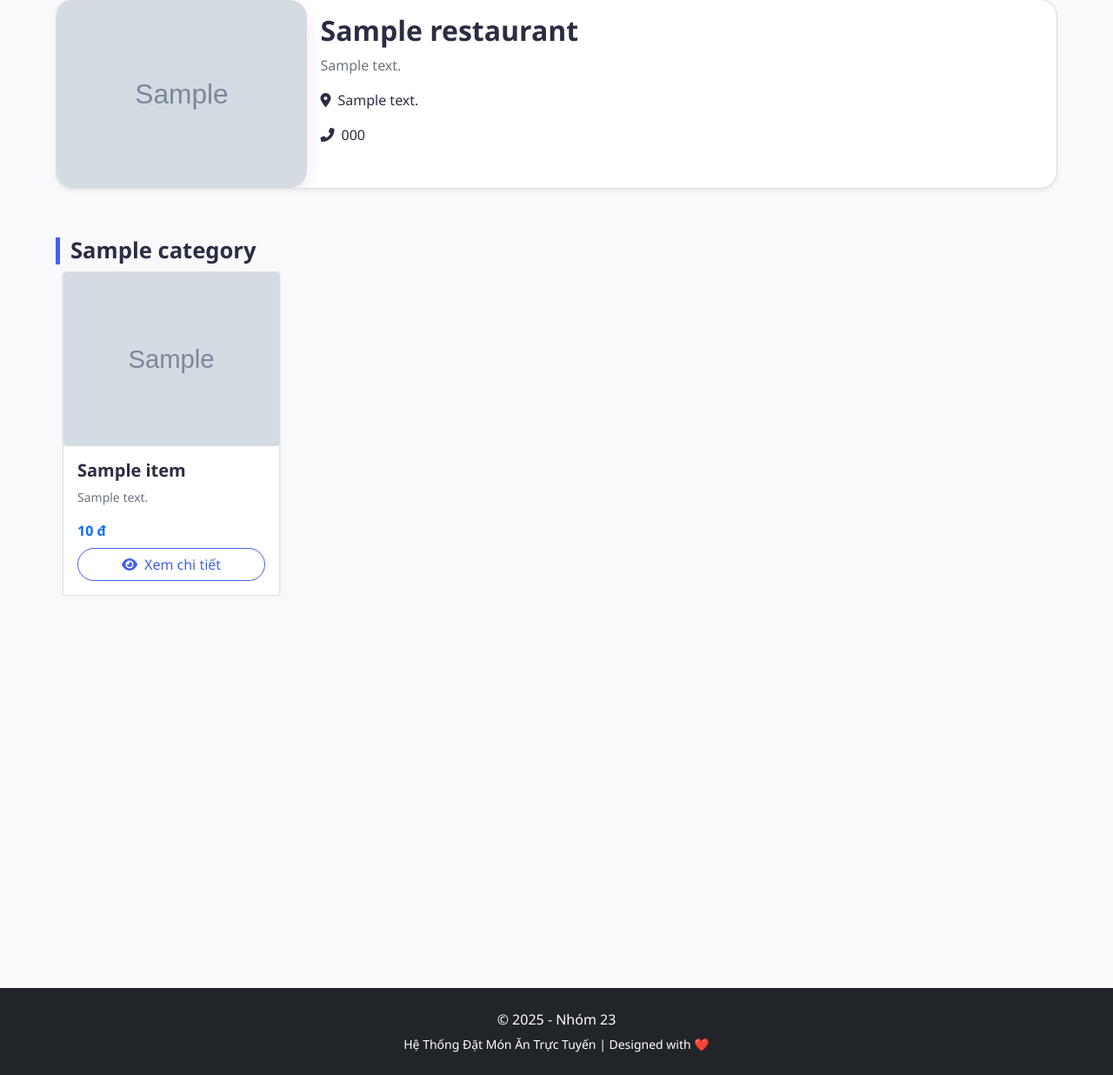
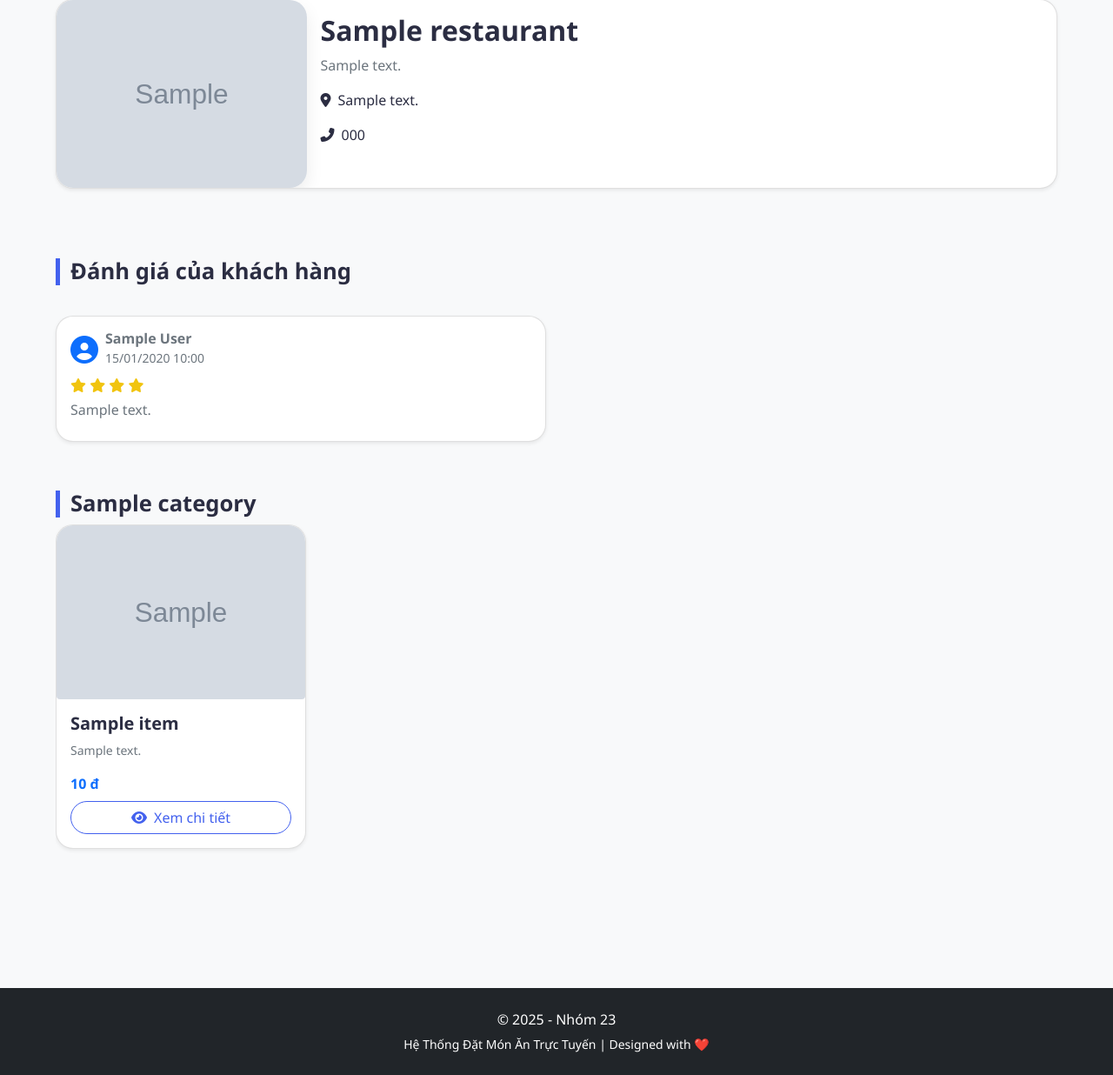
Before and after one commit to lybuida/Ordering_Food_App, a Flask app: page /customer/restaurant/1 in a window 1280 px wide. Shown: the part 215-1451 px from the top of the page at 87% size. Run offline with Flask 3, Linux system fonts and the light colour scheme; a user stored in the database is signed in; tables that the repository leaves empty hold one stand-in row (values such as "Sample post"); grey boxes marked "Sample" are stand-in pictures.

Commit message:
DDATT - update 3.3.1.3 danh gia - Ly

```diff
--- a/OrderingFoodApp/routes/customer.py
+++ b/OrderingFoodApp/routes/customer.py
@@ -238,3 +238,12 @@ def order_detail(order_id):
                            order=order,
                            order_items=order_items,
                            payment=payment)
+
+@customer_bp.route('/restaurant/<int:restaurant_id>/reviews')
+@login_required
+def restaurant_reviews(restaurant_id):
+    restaurant = Restaurant.query.get_or_404(restaurant_id)
+    reviews = restaurant.reviews  # tất cả reviews đã load sẵn quan hệ ORM
+    return render_template('customer/restaurant_reviews.html',
+                           restaurant=restaurant,
+                           reviews=reviews)
--- a/OrderingFoodApp/static/css/customer/menu_item_detail.css
+++ b/OrderingFoodApp/static/css/customer/menu_item_detail.css
@@ -108,7 +108,7 @@ input[type="number"]::-webkit-outer-spin-button {
     border-radius: 50px;
     background: linear-gradient(135deg, var(--primary-color), var(--accent-color));
     color: #fff;
-    height: 35px; /* Chiều cao bằng btn-success */
+    height: 34px; /* Chiều cao bằng btn-success */
     width: 35px;  /* Chiều rộng để tròn */
     padding: 0;
     font-size: 1.2rem;
@@ -124,6 +124,8 @@ input[type="number"]::-webkit-outer-spin-button {
 .input-group input[type="number"] {
     text-align: center;
     border: 0.1px solid var(--primary-color);
+    height: 34px; /* Chiều cao bằng btn-success */
+    width: 34px;  /
     border-radius: 50px;
     font-size: 1rem;
     transition: var(--transition);
--- a/OrderingFoodApp/static/css/customer/restaurant_detail.css
+++ b/OrderingFoodApp/static/css/customer/restaurant_detail.css
@@ -127,3 +127,48 @@ body {
     background-color: #f1f3f5;
     color: var(--light-text);
 }
+
+.card .fa-star {
+    color: #f1c40f; /* Màu sao vàng */
+}
+
+.card .fa-user-circle {
+    color: var(--primary-color);
+}
+
+
+.no-review {
+    margin-left: 16px; /* đúng khoảng cách của card */
+    color: var(--light-text);
+    font-size: 1rem;
+}
+
+/* Slider: cho khoảng cách giữa các card */
+[id^="slider-"] {
+  display: flex;           /* đảm bảo flex container */
+  gap: 1rem;               /* khoảng cách 1rem giữa mỗi card */
+  padding-bottom: 1rem;    /* khoảng trắng dưới nếu cần */
+  overflow-x: auto;        /* vẫn giữ scroll */
+  scroll-behavior: smooth; /* smooth scroll */
+}
+
+/* Ép mỗi card target auto width, giữ margin-bottom cũ */
+[id^="slider-"] .col-lg-3,
+[id^="slider-"] .col-md-4,
+[id^="slider-"] .col-sm-6 {
+  flex: 0 0 auto;          /* không co giãn, width mặc định theo class */
+  margin-bottom: 1rem;     /* giữ khoảng cách dưới */
+}
+
+/* Nếu muốn, ẩn scroll bar đẹp hơn */
+[id^="slider-"]::-webkit-scrollbar {
+  height: 6px;
+}
+[id^="slider-"]::-webkit-scrollbar-thumb {
+  background: rgba(0,0,0,0.2);
+  border-radius: 3px;
+}
+
+.review-item {
+  transition: var(--transition);
+}
--- a/OrderingFoodApp/static/js/customer/restaurant_detail.js
+++ b/OrderingFoodApp/static/js/customer/restaurant_detail.js
@@ -25,3 +25,35 @@ document.addEventListener('DOMContentLoaded', function() {
         });
     });
 });
+
+function scrollMenu(id, amount) {
+        const slider = document.getElementById(id);
+        slider.scrollBy({ left: amount, behavior: 'smooth' });
+    }
+
+    function updateSliderButtons(sliderId) {
+    const slider = document.getElementById(sliderId);
+    const prevBtn = slider.parentElement.querySelector('.prev-btn');
+    const nextBtn = slider.parentElement.querySelector('.next-btn');
+
+    const maxScrollLeft = slider.scrollWidth - slider.clientWidth;
+
+    // Disable nút khi ở đầu hoặc cuối
+    prevBtn.disabled = slider.scrollLeft <= 0;
+    nextBtn.disabled = slider.scrollLeft >= maxScrollLeft;
+
+    // Hoặc ẩn nút nếu ít món
+    if (slider.scrollWidth <= slider.clientWidth) {
+        prevBtn.style.display = 'none';
+        nextBtn.style.display = 'none';
+    } else {
+        prevBtn.style.display = 'inline-flex';
+        nextBtn.style.display = 'inline-flex';
+    }
+    }
+
+    // Gọi khi load và khi scroll
+    document.querySelectorAll('[id^=slider-]').forEach(slider => {
+        slider.addEventListener('scroll', () => updateSliderButtons(slider.id));
+        updateSliderButtons(slider.id);
+    });
--- a/OrderingFoodApp/templates/customer/restaurant_detail.html
+++ b/OrderingFoodApp/templates/customer/restaurant_detail.html
@@ -21,6 +21,48 @@
         </div>
     </div>
 
+    <!-- Phần đánh giá của khách hàng -->
+    <div class="mt-5">
+        <div class="d-flex justify-content-between align-items-center mb-3">
+            <h3 class="menu-section-title">Đánh giá của khách hàng</h3>
+            {% if restaurant.reviews|length > 2 %}
+            <button id="toggleReviews" class="btn btn-light rounded-circle next-btn" data-expanded="false"
+                    onclick="window.location.href='{{ url_for('customer.restaurant_reviews', restaurant_id=restaurant.id) }}'">
+                <i class="fas fa-arrow-right"></i>
+            </button>
+            {% endif %}
+        </div>
+
+        {% if restaurant.reviews %}
+        <div id="reviewContainer" class="row text-muted review">
+            {% for review in restaurant.reviews %}
+            <div class="col-md-6 mb-4 review-item">
+                <div class="card shadow-sm p-3">
+                    <div class="d-flex align-items-center mb-2">
+                        <i class="fas fa-user-circle fa-2x me-2 text-primary"></i>
+                        <div>
+                            <h6 class="mb-0 fw-bold">{{ review.customer.name }}</h6>
+                            <small class="text-muted">{{ review.created_at.strftime('%d/%m/%Y %H:%M') }}</small>
+                        </div>
+                    </div>
+                    <p class="mb-1 text-warning">
+                        {% for _ in range(review.rating) %}
+                        <i class="fas fa-star"></i>
+                        {% endfor %}
+                    </p>
+                    <p class="mb-2">{{ review.comment }}</p>
+                </div>
+            </div>
+            {% endfor %}
+        </div>
+        {% else %}
+        <p class="text-muted no-review">
+            Chưa có đánh giá nào cho nhà hàng này.
+        </p>
+        {% endif %}
+    </div>
+
+
     <!-- Thực đơn nhóm theo loại (Slider ngang) -->
     {% for category in restaurant.menu_items|groupby('category.name') %}
     <div class="mb-5">
@@ -28,20 +70,20 @@
             <h3 class="menu-section-title mb-0">{{ category.grouper }}</h3>
             <div class="d-inline-flex gap-2">
                 <button class="btn btn-light rounded-circle prev-btn"
-                        onclick="scrollMenu('slider-{{ loop.index }}', -260)">
+                        onclick="scrollMenu('slider-{{ loop.index }}', -300)">
                     <i class="fas fa-chevron-left"></i>
                 </button>
                 <button class="btn btn-light rounded-circle next-btn"
-                        onclick="scrollMenu('slider-{{ loop.index }}', 260)">
+                        onclick="scrollMenu('slider-{{ loop.index }}', 300)">
                     <i class="fas fa-chevron-right"></i>
                 </button>
             </div>
         </div>
 
-
         <div class="d-flex overflow-hidden" id="slider-{{ loop.index }}" style="scroll-behavior: smooth;">
             {% for item in category.list %}
-            <div class="card shadow-sm rounded mx-2" style="width: 250px; flex: 0 0 auto;">
+            <div class="col-lg-3 col-md-4 col-sm-6 mb-4">
+                <div class="card h-100 shadow-sm">
                     <img src="{{ item.image_url or 'https://via.placeholder.com/400x300?text=Món+Ăn' }}"
                          class="card-img-top rounded" alt="{{ item.name }}">
                     <div class="card-body d-flex flex-column">
@@ -54,7 +96,9 @@
                         </a>
                     </div>
                 </div>
+            </div>
             {% endfor %}
+
         </div>
     </div>
     {% endfor %}
@@ -64,37 +108,34 @@
 <script src="{{ url_for('static', filename='js/customer/restaurant_detail.js') }}"></script>
 
 <script>
-    function scrollMenu(id, amount) {
-        const slider = document.getElementById(id);
-        slider.scrollBy({ left: amount, behavior: 'smooth' });
+document.addEventListener('DOMContentLoaded', () => {
+  const toggleBtn   = document.getElementById('toggleReviews');
+  const reviewItems = document.querySelectorAll('#reviewContainer .review-item');
+
+  if (!toggleBtn) return;
+
+  // Ẩn các review từ index 2 trở đi
+  function collapseReviews() {
+    reviewItems.forEach((el, idx) => {
+      el.style.display = idx < 2 ? 'block' : 'none';
+    });
+    toggleBtn.dataset.expanded = 'false';
   }
 
-    function updateSliderButtons(sliderId) {
-    const slider = document.getElementById(sliderId);
-    const prevBtn = slider.parentElement.querySelector('.prev-btn');
-    const nextBtn = slider.parentElement.querySelector('.next-btn');
 
-    const maxScrollLeft = slider.scrollWidth - slider.clientWidth;
 
-    // Disable nút khi ở đầu hoặc cuối
-    prevBtn.disabled = slider.scrollLeft <= 0;
-    nextBtn.disabled = slider.scrollLeft >= maxScrollLeft;
+  // Ôn khởi tạo: collapse ngay về 2 cái đầu
+  collapseReviews();
 
-    // Hoặc ẩn nút nếu ít món
-    if (slider.scrollWidth <= slider.clientWidth) {
-        prevBtn.style.display = 'none';
-        nextBtn.style.display = 'none';
+  // Gắn handler
+  toggleBtn.addEventListener('click', () => {
+    if (toggleBtn.dataset.expanded === 'true') {
+      collapseReviews();
     } else {
-        prevBtn.style.display = 'inline-flex';
-        nextBtn.style.display = 'inline-flex';
+      expandReviews();
     }
-    }
+  });
+});
+</script>
 
-    // Gọi khi load và khi scroll
-    document.querySelectorAll('[id^=slider-]').forEach(slider => {
-        slider.addEventListener('scroll', () => updateSliderButtons(slider.id));
-        updateSliderButtons(slider.id);
-    });
-
-</script>
 {% endblock %}
```
Also changed, not shown: OrderingFoodApp/templates/customer/restaurant_reviews.html (added, +79 -0 lines). Lines whose indentation alone changed are shown as unchanged.
